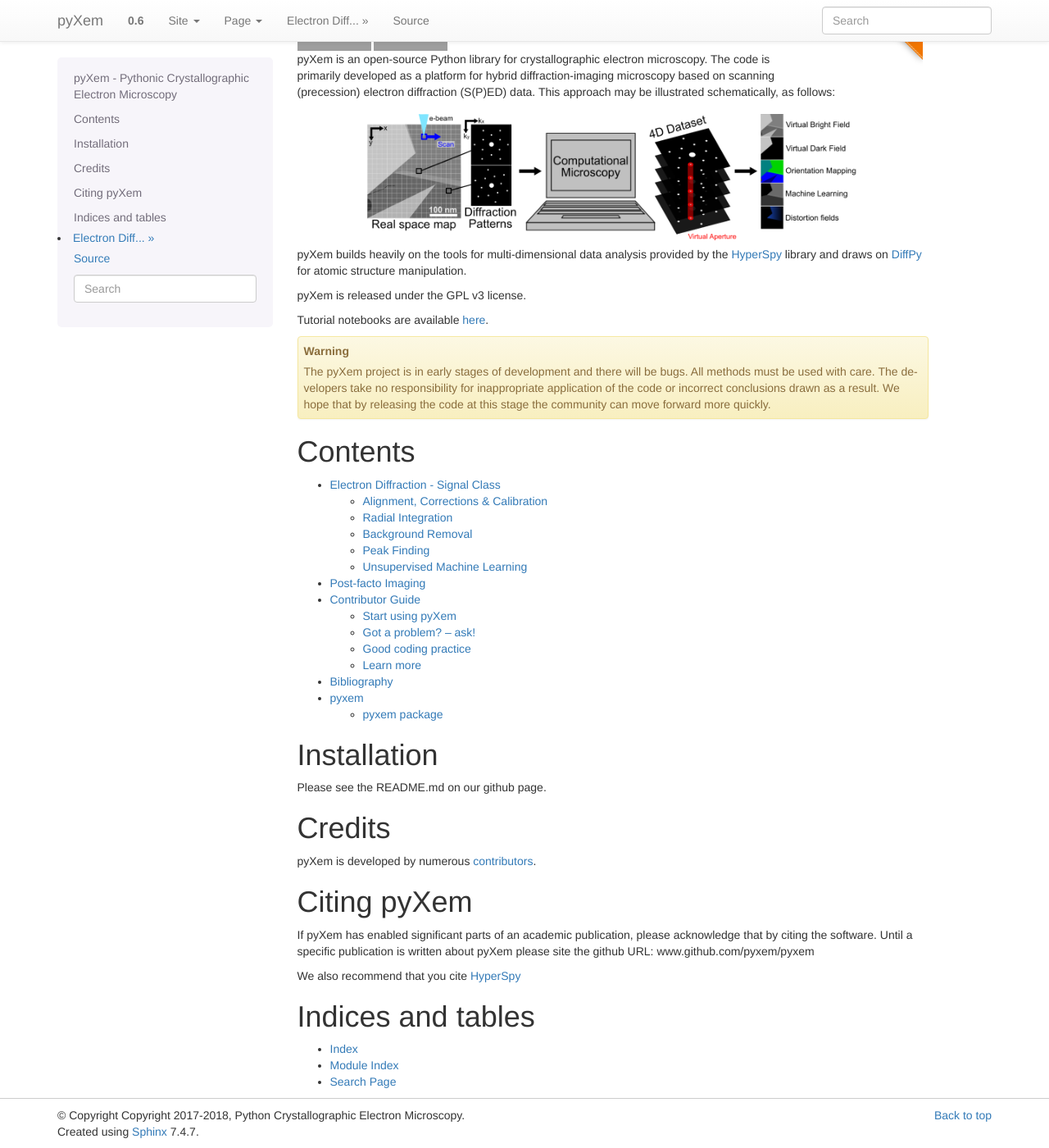
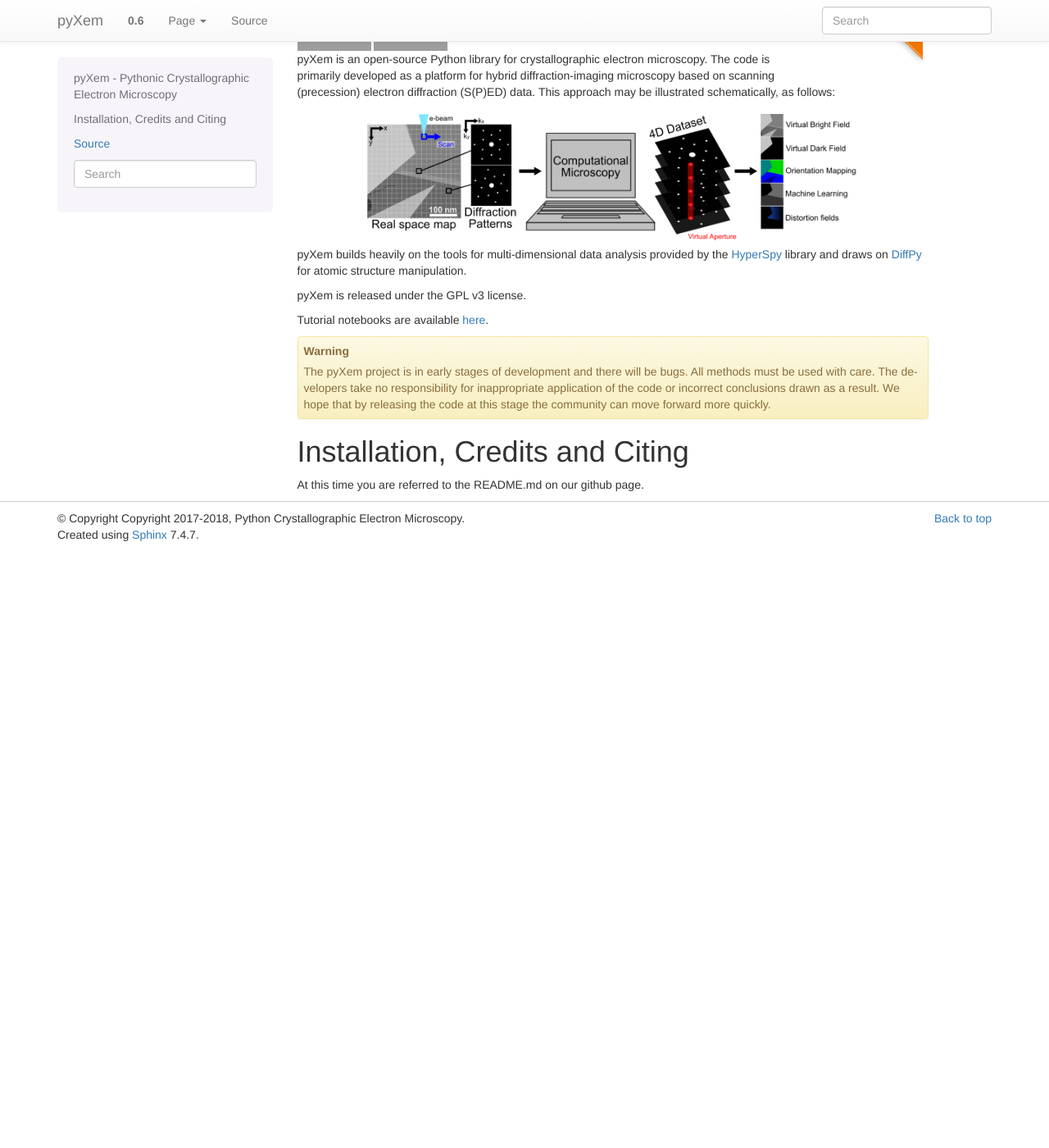
Before and after one commit to pyxem/pyxem, a Sphinx documentation site: the page built from docs/source/index.rst, in a window 1280 px wide and 1400 px high, scrolled down 108 px. Shown: the whole window at 82% size. Built offline with Sphinx 7.4.7, drawn with Linux system fonts in a browser that asks for light colours; after the commit the page ends 900 px from its top, so only the background shows below that; grey boxes are pictures that could not be loaded.

Commit message:
More index.rst cutting

```diff
--- a/docs/source/index.rst
+++ b/docs/source/index.rst
@@ -40,43 +40,7 @@
     inappropriate application of the code or incorrect conclusions drawn as a result.
     We hope that by releasing the code at this stage the community can move forward more quickly.
 
-Contents
-========
+Installation, Credits and Citing
+================================
 
-.. toctree::
-    :maxdepth: 2
-
-    introduction
-    post_facto_imaging
-    contributing
-    bibliography
-    modules
-
-
-Installation
-============
-
-Please see the README.md on our github page.
-
-Credits
-=======
-
-pyXem is developed by numerous `contributors <https://github.com/pyxem/pyxem/graphs/contributors>`__.
-
-
-Citing pyXem
-============
-
-If pyXem has enabled significant parts of an academic publication, please
-acknowledge that by citing the software. Until a specific publication is written
-about pyXem please site the github URL: www.github.com/pyxem/pyxem
-
-We also recommend that you cite `HyperSpy <http://hyperspy.org/hyperspy-doc/current/citing.html>`__
-
-
-Indices and tables
-==================
-
-* :ref:`genindex`
-* :ref:`modindex`
-* :ref:`search`
+At this time you are referred to the README.md on our github page.
```
